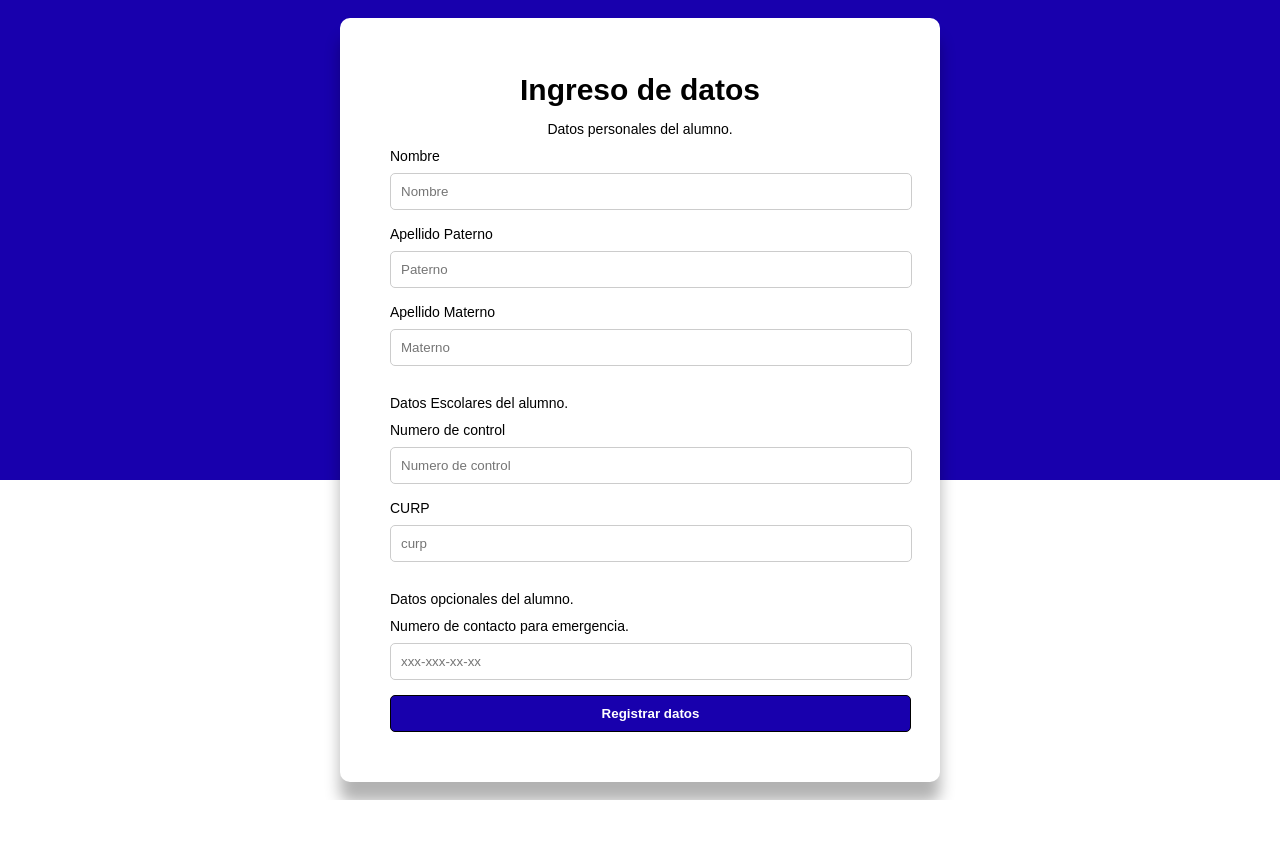
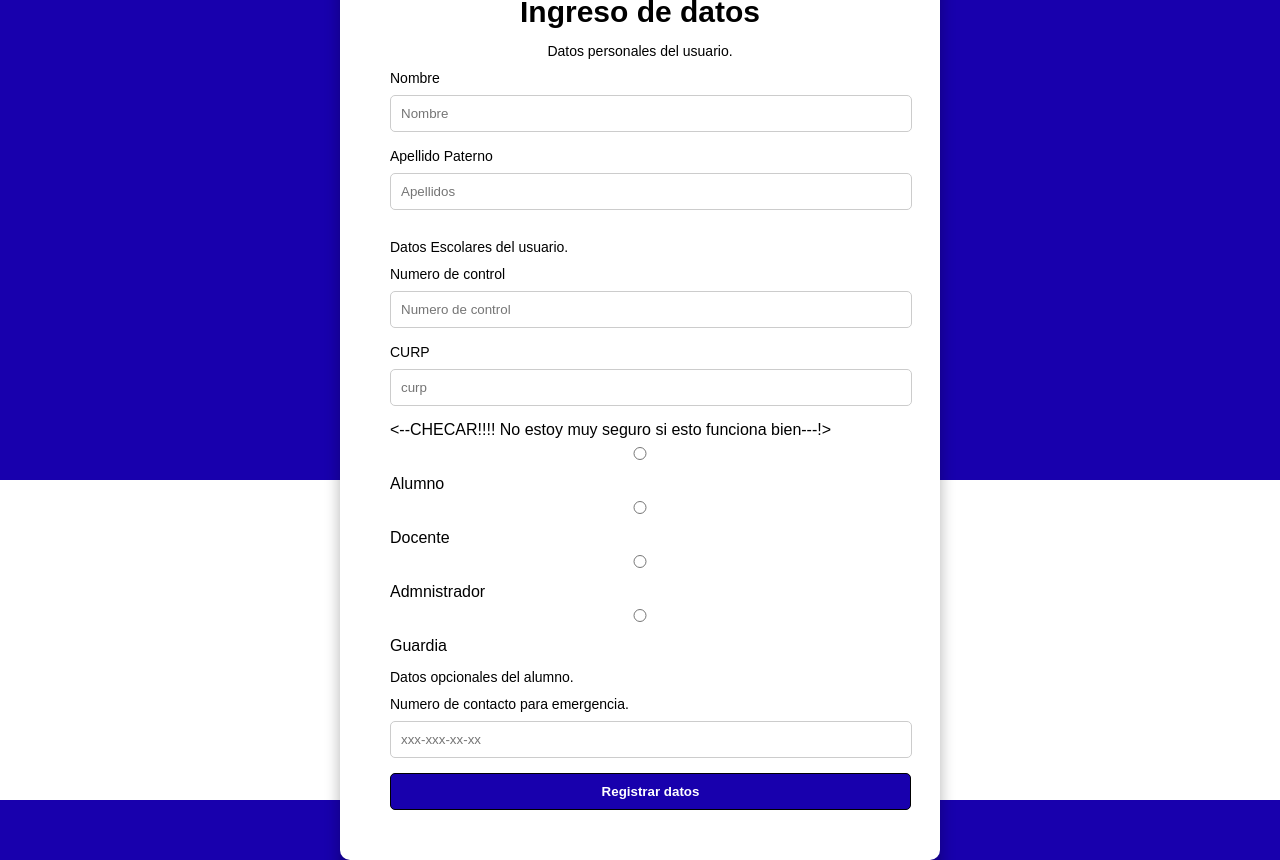
Before and after one commit to RaayOz/Sistema-Entradas-y-Salidas, a PHP site: page /Registro_Alumno.php in a window 1280 px wide. Before the commit the page ends 800 px from the top, so only its background shows below. Run offline with PHP 8.4, Linux system fonts and the light colour scheme.

Commit message:
Ya este es el codigo conectado a la base de datos

```diff
--- a/Registro_Alumno.php
+++ b/Registro_Alumno.php
@@ -15,28 +15,30 @@
                 <h2>Ingreso de datos</h2>
 
                 <p class="subtitle">
-                    Datos personales del alumno.
+                    Datos personales del usuario.
                 </p>
 
                 <form action="includes/formHandler.inc.php" method="post">
                     <label>Nombre</label>
                     <input type="text" name="nombreUsuario" placeholder="Nombre" required>
 
-                    <label for="apellidoPaterno">Apellido Paterno</label>
-                    <input type="text" name="apellidoPaterno" placeholder="Paterno" required>
-
-                    <label for="apellidoMaterno">Apellido Materno</label>
-                    <input type="text" name="apellidoMaterno" placeholder="Materno" required>
+                    <label for="apellidos">Apellido Paterno</label>
+                    <input type="text" name="apellidos" placeholder="Apellidos" required>
 
 
                 <p class="subtitle">
-                    Datos Escolares del alumno.
+                    Datos Escolares del usuario.
                 </p>
 
                     <label for="numeroControl">Numero de control</label>
                     <input type="number" name="numeroControl" placeholder="Numero de control" required>
                     <label for="curp">CURP</label>
                     <input type="text" name="curp" placeholder="curp" required>
+                    <--CHECAR!!!! No estoy muy seguro si esto funciona bien---!>
+                    <input type="radio" name="tipo_usuario" value="Alumno"> Alumno
+                    <input type="radio" name="tipo_usuario" value="Docente"> Docente
+                    <input type="radio" name="tipo_usuario" value="Administrador"> Admnistrador
+                    <input type="radio" name="tipo_usuario" value="Guardia"> Guardia
 
                 <p class="subtitle">
                     Datos opcionales del alumno.
```
Also changed, not shown: includes/formHandler.inc.php (+6 -5 lines).
